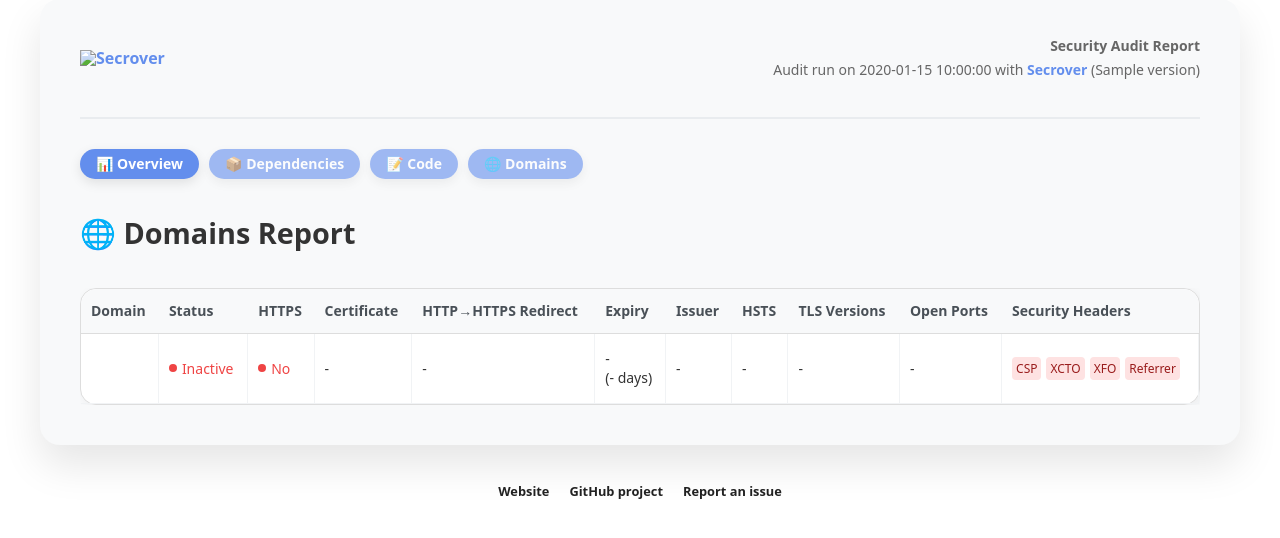
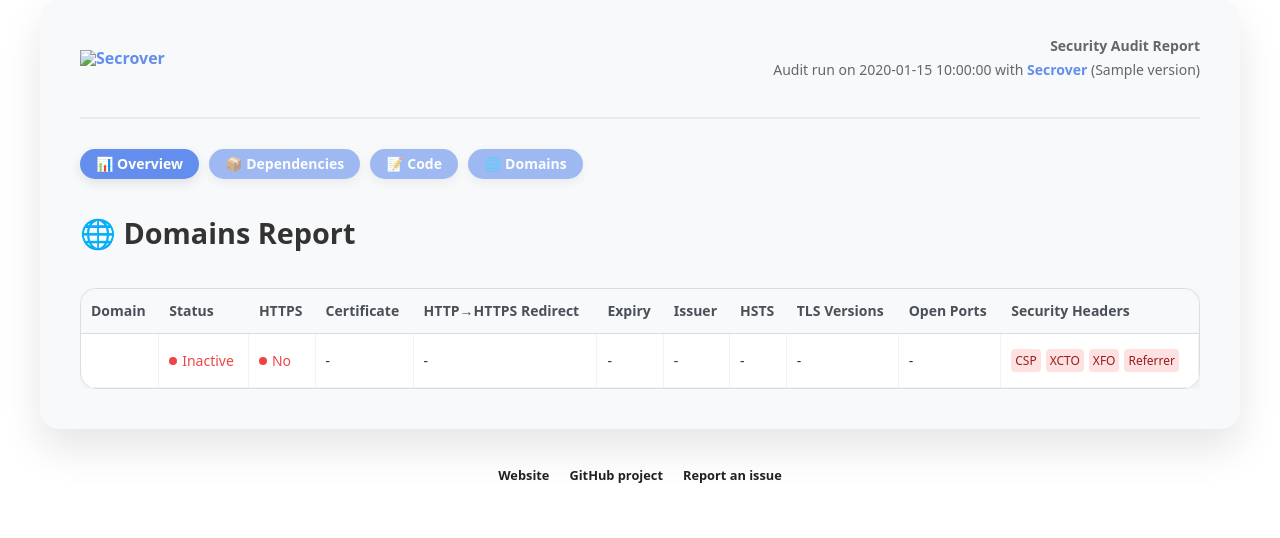
Before and after one commit to Secrover/Secrover, a Python web app: template templates/domains.html in a window 1280 px wide. Shown: the part 41-579 px from the top of the page. Run offline with Jinja, Linux system fonts and the light colour scheme; the template is opened without the code that fills it: most values are stand-ins (such as "Sample title", 1, 10 or a date in 2020).

Commit message:
domains: better formmating for Expiry column

```diff
--- a/templates/domains.html
+++ b/templates/domains.html
@@ -90,7 +90,9 @@
                         </td>
                         <td>
                             {{ row.not_after if row.valid else "-" }}<br>
-                            ({{ row.days_remaining if row.valid else "-" }} days)</td>
+                            {% if row.valid %}
+                                ({{ row.days_remaining }} days)
+                            {% endif %}
                         </td>
                         <td>
                             {% if row.valid %}
```
